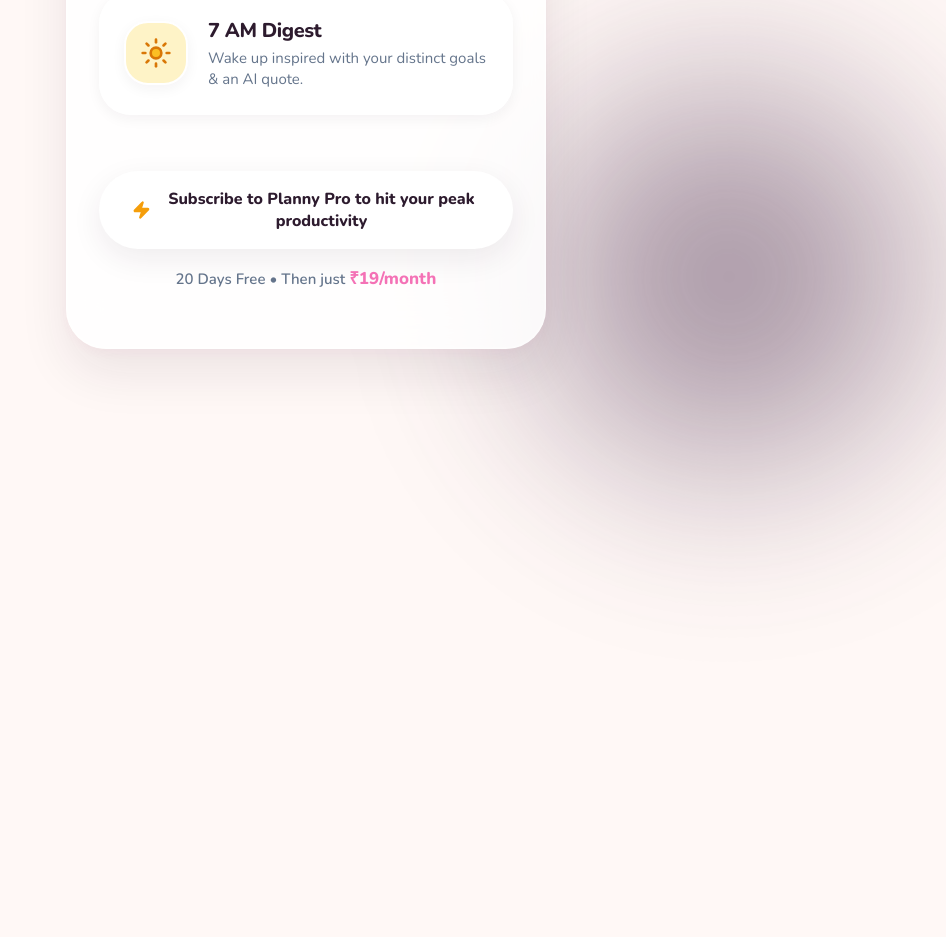
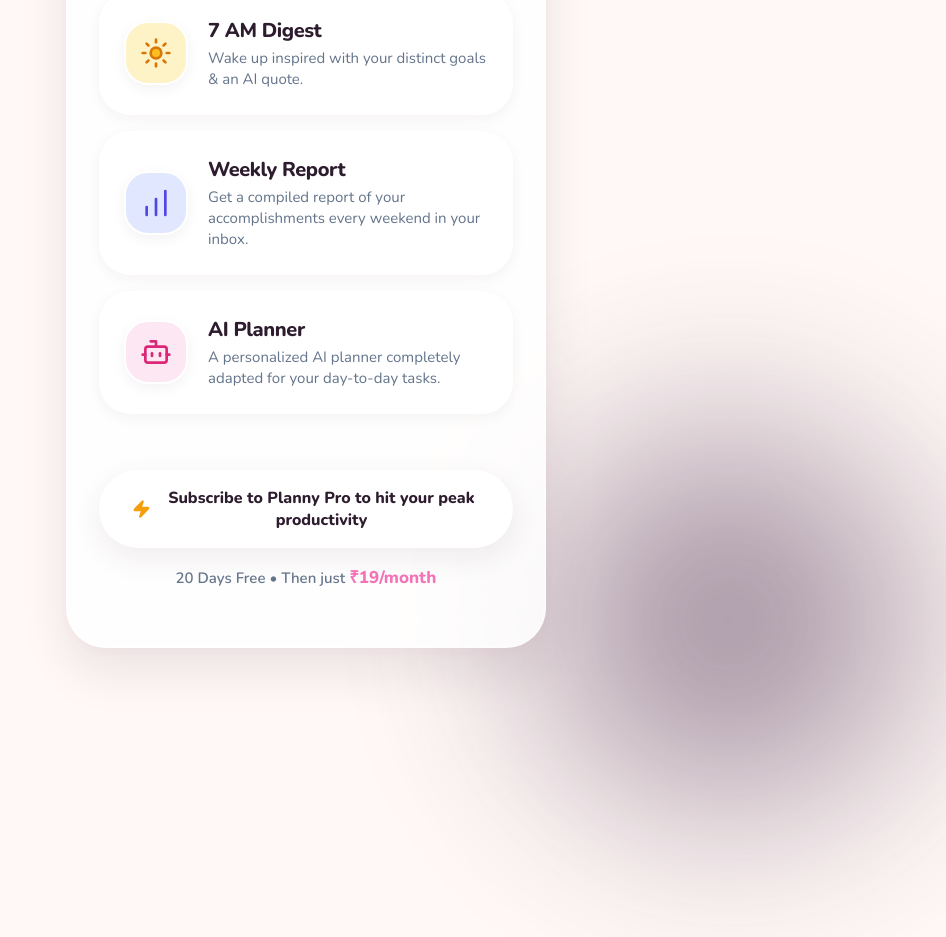
Before and after one commit to Rajvansh-1/Planny, a Next.js app: page / in a window 1280 px wide. Shown: the part 1020-1957 px from the top of the page, without its empty margins (334-1280 px from the left). Before the commit the page ends 1614 px from the top, so only its background shows below. Built offline with nearby package versions, Linux system fonts and the light colour scheme; no server answers.

Commit message:
feat(landing): update features grid with weekly report and ai planner

```diff
--- a/src/app/page.tsx
+++ b/src/app/page.tsx
@@ -1,7 +1,7 @@
 "use client";
 
 import { useState } from 'react';
-import { CheckCircle2, Moon, Sun, CalendarDays, Sparkles, ArrowRight, Zap } from 'lucide-react';
+import { CheckCircle2, Moon, Sun, CalendarDays, Sparkles, ArrowRight, Zap, BarChart, Bot } from 'lucide-react';
 import { useSession, signIn, signOut } from 'next-auth/react';
 import { useRouter } from 'next/navigation';
 
@@ -171,6 +171,7 @@
                 <p style={{ fontSize: '15px', color: '#64748b', margin: 0, lineHeight: '1.4', fontWeight: '500' }}>Reflect & plan tomorrow in 2 mins. True mental clarity.</p>
               </div>
             </div>
+
             <div style={{ padding: '24px', background: 'rgba(255,255,255,0.7)', borderRadius: '32px', border: '1px solid rgba(255,255,255,0.8)', transition: 'all 0.4s cubic-bezier(0.16, 1, 0.3, 1)', display: 'flex', alignItems: 'center', gap: '20px', boxShadow: 'var(--shadow-sm)' }} onMouseOver={e => { e.currentTarget.style.background = 'rgba(255,255,255,0.95)'; e.currentTarget.style.transform = 'translateY(-4px)'; e.currentTarget.style.boxShadow = 'var(--shadow-md)'; }} onMouseOut={e => { e.currentTarget.style.background = 'rgba(255,255,255,0.7)'; e.currentTarget.style.transform = 'translateY(0)'; e.currentTarget.style.boxShadow = 'var(--shadow-sm)'; }}>
               <div style={{ background: '#fef3c7', width: '64px', height: '64px', borderRadius: '24px', display: 'flex', alignItems: 'center', justifyContent: 'center', flexShrink: 0, border: '2px solid white', boxShadow: 'var(--shadow-sm)' }}>
                 <Sun style={{ color: '#d97706', fill: '#fbbf24' }} size={32} />
@@ -178,6 +179,26 @@
               <div style={{ textAlign: 'left' }}>
                 <h3 style={{ fontSize: '1.25rem', fontWeight: '800', margin: '0 0 4px', color: 'var(--text-dark)' }}>7 AM Digest</h3>
                 <p style={{ fontSize: '15px', color: '#64748b', margin: 0, lineHeight: '1.4', fontWeight: '500' }}>Wake up inspired with your distinct goals & an AI quote.</p>
+              </div>
+            </div>
+
+            <div style={{ padding: '24px', background: 'rgba(255,255,255,0.7)', borderRadius: '32px', border: '1px solid rgba(255,255,255,0.8)', transition: 'all 0.4s cubic-bezier(0.16, 1, 0.3, 1)', display: 'flex', alignItems: 'center', gap: '20px', boxShadow: 'var(--shadow-sm)' }} onMouseOver={e => { e.currentTarget.style.background = 'rgba(255,255,255,0.95)'; e.currentTarget.style.transform = 'translateY(-4px)'; e.currentTarget.style.boxShadow = 'var(--shadow-md)'; }} onMouseOut={e => { e.currentTarget.style.background = 'rgba(255,255,255,0.7)'; e.currentTarget.style.transform = 'translateY(0)'; e.currentTarget.style.boxShadow = 'var(--shadow-sm)'; }}>
+              <div style={{ background: '#e0e7ff', width: '64px', height: '64px', borderRadius: '24px', display: 'flex', alignItems: 'center', justifyContent: 'center', flexShrink: 0, border: '2px solid white', boxShadow: 'var(--shadow-sm)' }}>
+                <BarChart style={{ color: '#4f46e5' }} size={32} />
+              </div>
+              <div style={{ textAlign: 'left' }}>
+                <h3 style={{ fontSize: '1.25rem', fontWeight: '800', margin: '0 0 4px', color: 'var(--text-dark)' }}>Weekly Report</h3>
+                <p style={{ fontSize: '15px', color: '#64748b', margin: 0, lineHeight: '1.4', fontWeight: '500' }}>Get a compiled report of your accomplishments every weekend in your inbox.</p>
+              </div>
+            </div>
+
+            <div style={{ padding: '24px', background: 'rgba(255,255,255,0.7)', borderRadius: '32px', border: '1px solid rgba(255,255,255,0.8)', transition: 'all 0.4s cubic-bezier(0.16, 1, 0.3, 1)', display: 'flex', alignItems: 'center', gap: '20px', boxShadow: 'var(--shadow-sm)' }} onMouseOver={e => { e.currentTarget.style.background = 'rgba(255,255,255,0.95)'; e.currentTarget.style.transform = 'translateY(-4px)'; e.currentTarget.style.boxShadow = 'var(--shadow-md)'; }} onMouseOut={e => { e.currentTarget.style.background = 'rgba(255,255,255,0.7)'; e.currentTarget.style.transform = 'translateY(0)'; e.currentTarget.style.boxShadow = 'var(--shadow-sm)'; }}>
+              <div style={{ background: '#fce7f3', width: '64px', height: '64px', borderRadius: '24px', display: 'flex', alignItems: 'center', justifyContent: 'center', flexShrink: 0, border: '2px solid white', boxShadow: 'var(--shadow-sm)' }}>
+                <Bot style={{ color: '#db2777' }} size={32} />
+              </div>
+              <div style={{ textAlign: 'left' }}>
+                <h3 style={{ fontSize: '1.25rem', fontWeight: '800', margin: '0 0 4px', color: 'var(--text-dark)' }}>AI Planner</h3>
+                <p style={{ fontSize: '15px', color: '#64748b', margin: 0, lineHeight: '1.4', fontWeight: '500' }}>A personalized AI planner completely adapted for your day-to-day tasks.</p>
               </div>
             </div>
           </div>
```
